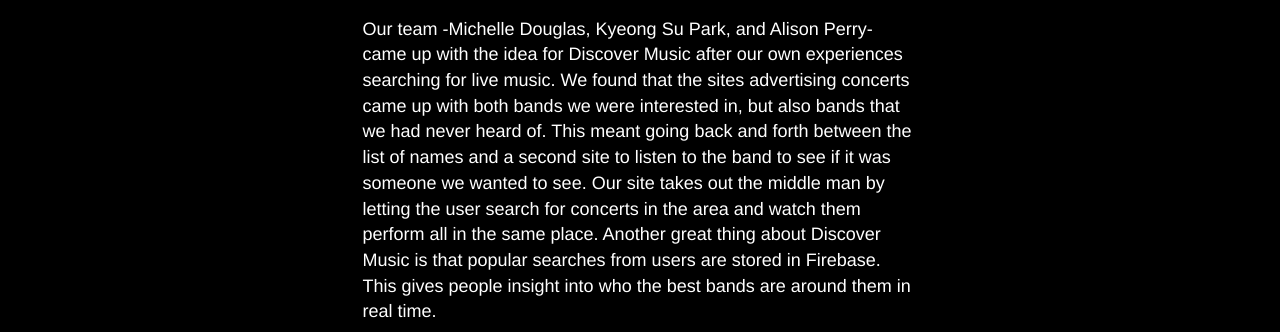
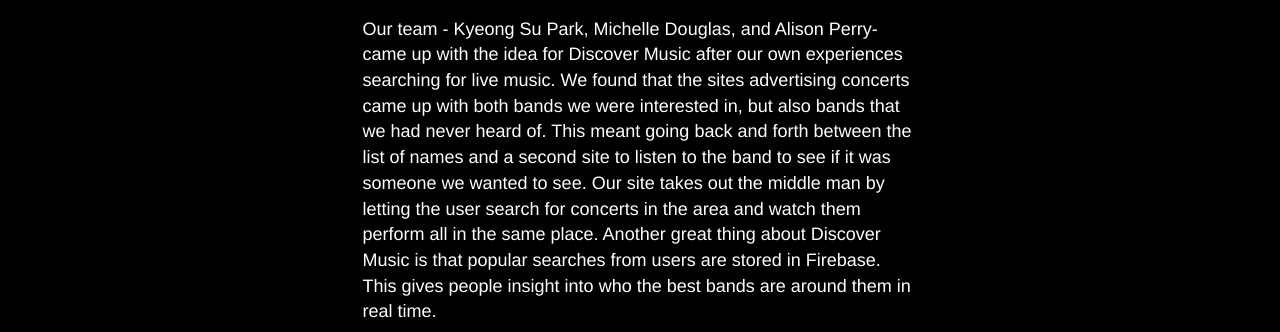
Before and after one commit to ksp499/Discover-Music, a plain HTML site: page aboutUs.html in a window 1280 px wide. Shown: the part 175-507 px from the top of the page. Drawn offline with nearby package versions, Linux system fonts and the light colour scheme; grey boxes are pictures that could not be loaded.

Commit message:
minor change

```diff
--- a/aboutUs.html
+++ b/aboutUs.html
@@ -50,7 +50,7 @@
 				</div>
 				<p>
 					<font size="4">
-						Our team -Michelle Douglas, Kyeong Su Park, and Alison Perry- came up with the idea for Discover  Music after our own experiences searching for live music. We found that the sites advertising concerts came up with both bands we were interested in, but also bands that we had never heard of. This meant going back and forth between the list of names and a second site to listen to the band to see if it was someone we wanted to see.  Our site takes out the middle man by letting the user search for concerts in the area and watch them perform all in the same place. Another great thing about Discover Music is that popular searches from users are stored in Firebase. This gives people insight into who the best bands are around them in real time.
+						Our team - Kyeong Su Park, Michelle Douglas, and Alison Perry- came up with the idea for Discover  Music after our own experiences searching for live music. We found that the sites advertising concerts came up with both bands we were interested in, but also bands that we had never heard of. This meant going back and forth between the list of names and a second site to listen to the band to see if it was someone we wanted to see.  Our site takes out the middle man by letting the user search for concerts in the area and watch them perform all in the same place. Another great thing about Discover Music is that popular searches from users are stored in Firebase. This gives people insight into who the best bands are around them in real time.
 						</font>
 				</p>
 			</div>
```
